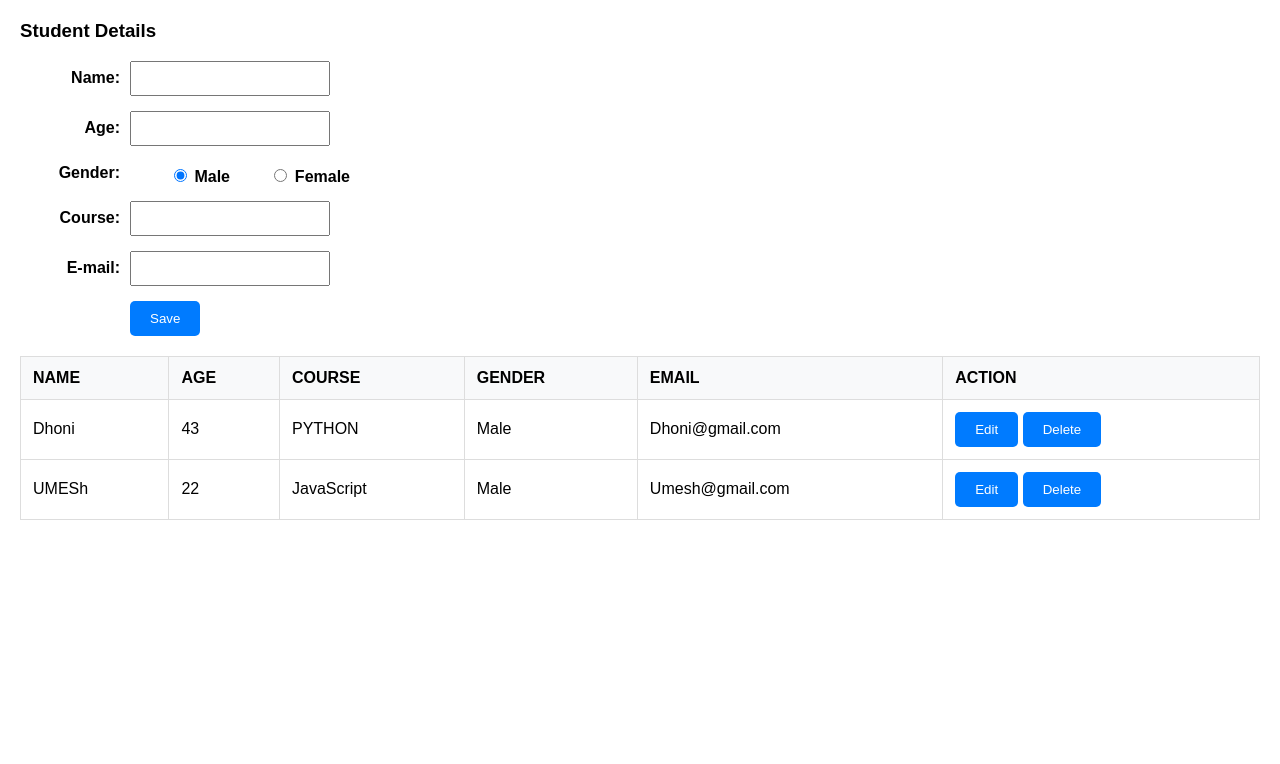
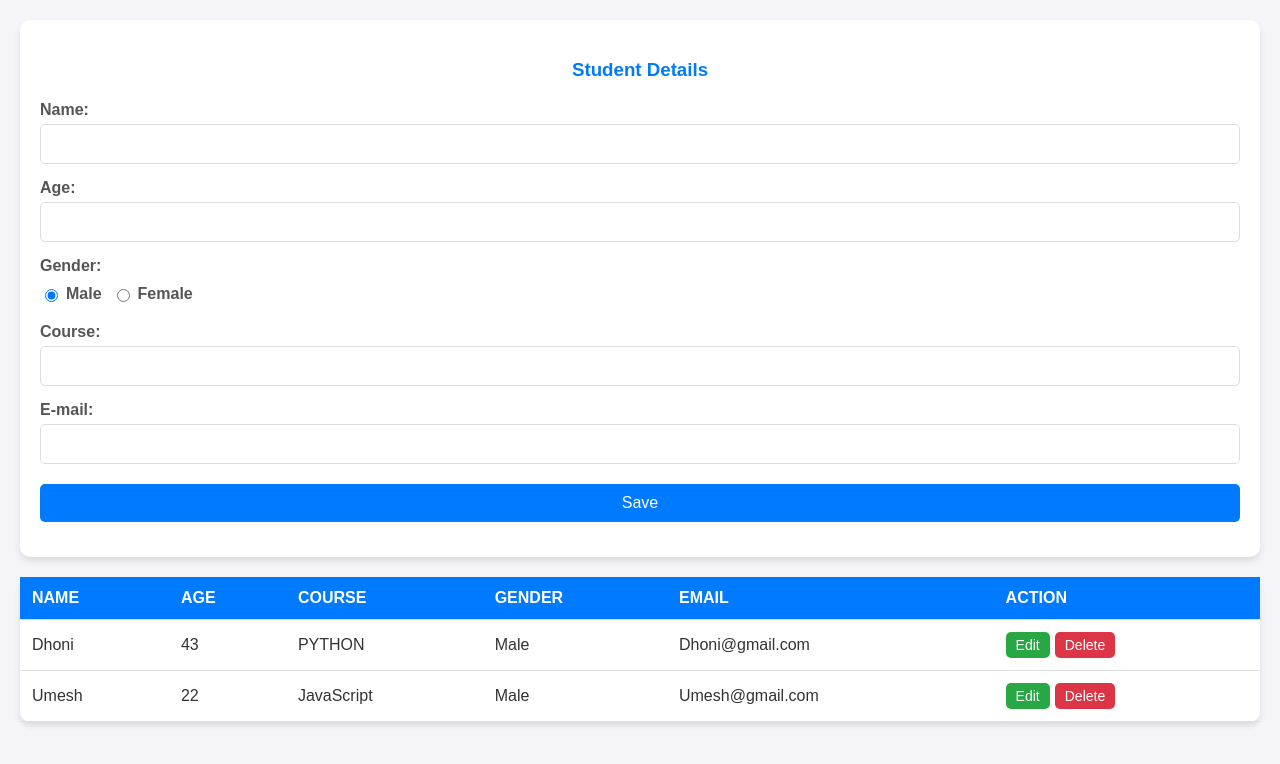
Before and after one commit to Umesh-Dayananda13/STUDENT-DETAILS-TASK, a plain HTML site: page index.html in a window 1280 px wide. Drawn offline with Linux system fonts and the light colour scheme.

Commit message:
Update index.html

```diff
--- a/index.html
+++ b/index.html
@@ -5,47 +5,70 @@
     <meta name="viewport" content="width=device-width, initial-scale=1.0">
     <title>Student Management</title>
     <style>
+        /* General Styles */
         body {
-            font-family: Arial, sans-serif;
-            margin: 20px;
+            font-family: 'Arial', sans-serif;
+            background-color: #f4f4f9;
+            margin: 0;
+            padding: 20px;
+            color: #333;
         }
-        table {
-            width: 100%;
-            border-collapse: collapse;
-            margin-top: 20px;
-        }
-        th, td {
-            border: 1px solid #ddd;
-            padding: 12px;
-            text-align: left;
-        }
-        th {
-            background-color: #f8f9fa;
-        }
-        .form-section {
+
+        h3 {
+            color: #007bff;
+            text-align: center;
             margin-bottom: 20px;
         }
+
+        /* Form Styles */
+        .form-section {
+            background: white;
+            padding: 20px;
+            border-radius: 10px;
+            box-shadow: 0 4px 6px rgba(0, 0, 0, 0.1);
+            margin-bottom: 20px;
+            animation: fadeIn 1s ease-in-out;
+        }
+
         .form-group {
             margin-bottom: 15px;
             display: flex;
             flex-direction: column;
         }
+
         .form-group label {
             margin-bottom: 5px;
             font-weight: bold;
+            color: #555;
         }
+
         .form-group input[type="text"],
         .form-group input[type="number"],
         .form-group input[type="email"] {
-            padding: 8px;
-            width: 100%;
-            box-sizing: border-box;
+            padding: 10px;
+            border: 1px solid #ddd;
+            border-radius: 5px;
+            font-size: 16px;
+            transition: border-color 0.3s ease;
         }
+
+        .form-group input:focus {
+            border-color: #007bff;
+            outline: none;
+        }
+
         .gender-group {
             display: flex;
             gap: 10px;
             margin-top: 5px;
         }
+
+        .gender-group label {
+            display: flex;
+            align-items: center;
+            gap: 5px;
+        }
+
         button {
             padding: 10px 20px;
             cursor: pointer;
@@ -53,49 +76,103 @@
             color: white;
             border: none;
             border-radius: 5px;
+            font-size: 16px;
+            transition: background-color 0.3s ease, transform 0.2s ease;
         }
+
         button:hover {
             background-color: #0056b3;
+            transform: scale(1.05);
+        }
+
+        /* Table Styles */
+        table {
+            width: 100%;
+            border-collapse: collapse;
+            margin-top: 20px;
+            background: white;
+            border-radius: 10px;
+            box-shadow: 0 4px 6px rgba(0, 0, 0, 0.1);
+            animation: slideIn 1s ease-in-out;
+        }
+
+        th, td {
+            padding: 12px;
+            text-align: left;
+            border-bottom: 1px solid #ddd;
+        }
+
+        th {
+            background-color: #007bff;
+            color: white;
+        }
+
+        tr:hover {
+            background-color: #f1f1f1;
+        }
+
+        .action-buttons {
+            display: flex;
+            gap: 5px;
+        }
+
+        .action-buttons button {
+            padding: 5px 10px;
+            font-size: 14px;
+        }
+
+        .action-buttons button.edit {
+            background-color: #28a745;
+        }
+
+        .action-buttons button.edit:hover {
+            background-color: #218838;
+        }
+
+        .action-buttons button.delete {
+            background-color: #dc3545;
+        }
+
+        .action-buttons button.delete:hover {
+            background-color: #c82333;
+        }
+
+        /* Animations */
+        @keyframes fadeIn {
+            from { opacity: 0; transform: translateY(-20px); }
+            to { opacity: 1; transform: translateY(0); }
+        }
+
+        @keyframes slideIn {
+            from { opacity: 0; transform: translateX(-20px); }
+            to { opacity: 1; transform: translateX(0); }
         }
 
         /* Responsive Design */
-        @media (min-width: 600px) {
-            .form-group {
-                flex-direction: row;
-                align-items: center;
-            }
-            .form-group label {
-                width: 100px;
-                margin-bottom: 0;
-                text-align: right;
-                margin-right: 10px;
-            }
-            .form-group input[type="text"],
-            .form-group input[type="number"],
-            .form-group input[type="email"] {
-                width: 200px;
-            }
-        }
-
         @media (max-width: 600px) {
             table, thead, tbody, th, td, tr {
                 display: block;
             }
+
             th {
                 position: absolute;
                 top: -9999px;
                 left: -9999px;
             }
+
             tr {
                 border: 1px solid #ccc;
                 margin-bottom: 10px;
+                border-radius: 5px;
             }
+
             td {
                 border: none;
                 border-bottom: 1px solid #eee;
                 position: relative;
                 padding-left: 50%;
             }
+
             td:before {
                 position: absolute;
                 left: 10px;
@@ -104,6 +181,11 @@
                 white-space: nowrap;
                 content: attr(data-label);
                 font-weight: bold;
+                color: #007bff;
+            }
+
+            .action-buttons {
+                justify-content: flex-start;
             }
         }
     </style>
@@ -162,19 +244,23 @@
             <td data-label="GENDER">Male</td>
             <td data-label="EMAIL">Dhoni@gmail.com</td>
             <td data-label="ACTION">
-                <button onclick="editStudent(this)">Edit</button>
-                <button onclick="deleteStudent(this)">Delete</button>
+                <div class="action-buttons">
+                    <button class="edit" onclick="editStudent(this)">Edit</button>
+                    <button class="delete" onclick="deleteStudent(this)">Delete</button>
+                </div>
             </td>
         </tr>
         <tr>
-            <td data-label="NAME">UMESh</td>
+            <td data-label="NAME">Umesh</td>
             <td data-label="AGE">22</td>
             <td data-label="COURSE">JavaScript</td>
             <td data-label="GENDER">Male</td>
             <td data-label="EMAIL">Umesh@gmail.com</td>
             <td data-label="ACTION">
-                <button onclick="editStudent(this)">Edit</button>
-                <button onclick="deleteStudent(this)">Delete</button>
+                <div class="action-buttons">
+                    <button class="edit" onclick="editStudent(this)">Edit</button>
+                    <button class="delete" onclick="deleteStudent(this)">Delete</button>
+                </div>
             </td>
         </tr>
     </tbody>
@@ -184,7 +270,6 @@
     let editingRow = null;
 
     function saveStudent() {
-        // Get form values
         const name = document.getElementById('name').value;
         const age = document.getElementById('age').value;
         const gender = document.querySelector('input[name="gender"]:checked').value;
@@ -211,8 +296,10 @@
                 <td data-label="GENDER">${gender}</td>
                 <td data-label="EMAIL">${email}</td>
                 <td data-label="ACTION">
-                    <button onclick="editStudent(this)">Edit</button>
-                    <button onclick="deleteStudent(this)">Delete</button>
+                    <div class="action-buttons">
+                        <button class="edit" onclick="editStudent(this)">Edit</button>
+                        <button class="delete" onclick="deleteStudent(this)">Delete</button>
+                    </div>
                 </td>
             `;
         }
```
